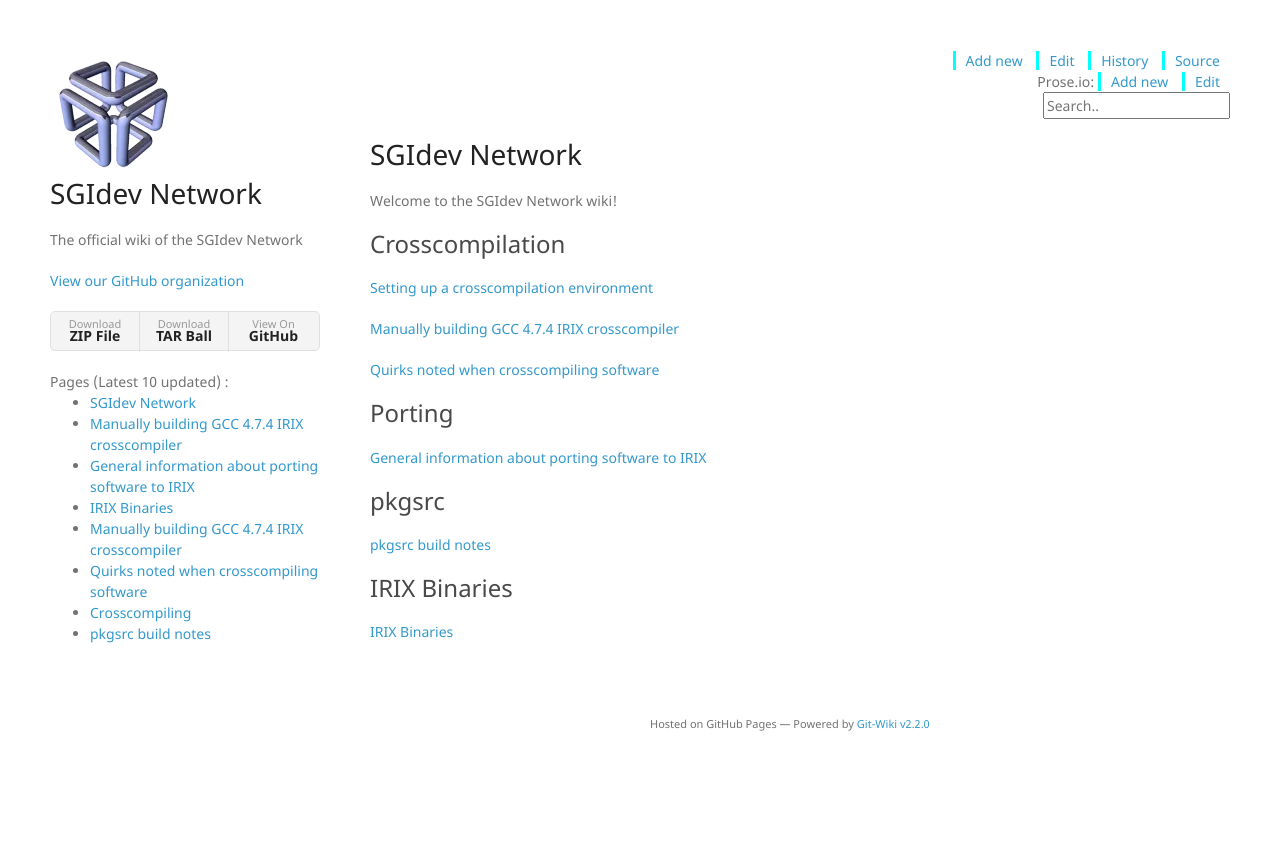
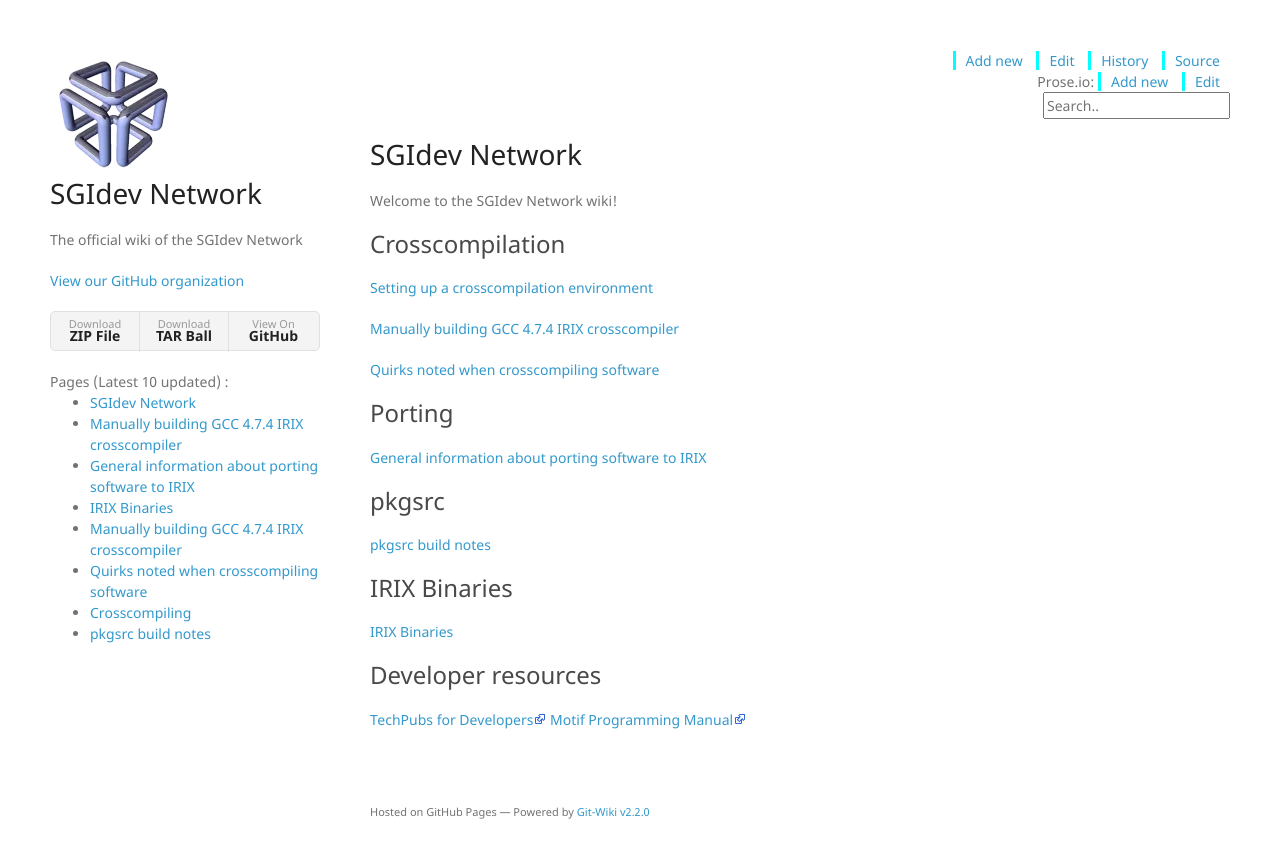
Before and after one commit to sgidevnet/sgidevnet.github.io, a Jekyll site: the page built from index.md, in a window 1280 px wide. Shown: the top 858 px of the page. Built offline with Jekyll 4.4.1, drawn with Linux system fonts in a browser that asks for light colours; nearby versions of some CDN libraries; our own code applies the rules of GitHub Pages for plain Markdown files.

Commit message:
Update index.md

```diff
--- a/index.md
+++ b/index.md
@@ -18,3 +18,7 @@ Welcome to the SGIdev Network wiki!
 ### IRIX Binaries
 
 [IRIX Binaries](wiki/IRIX_Binaries.html)
+
+### Developer resources
+[TechPubs for Developers](https://techpubs.jurassic.nl/manuals/0650/developer/)
+[Motif Programming Manual](https://www.oreilly.com/openbook/motif/vol6a/Vol6a_html/toc.html)
```
